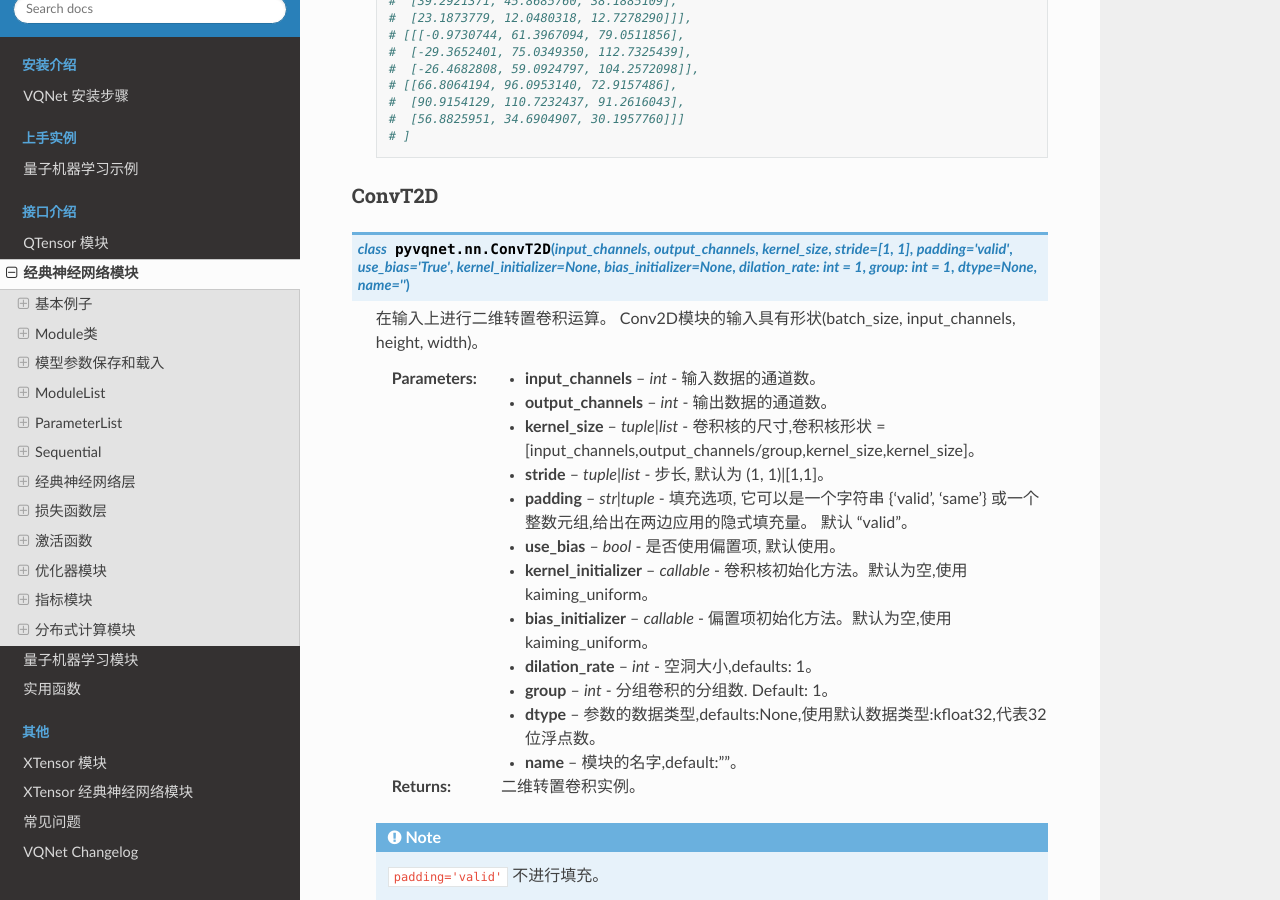
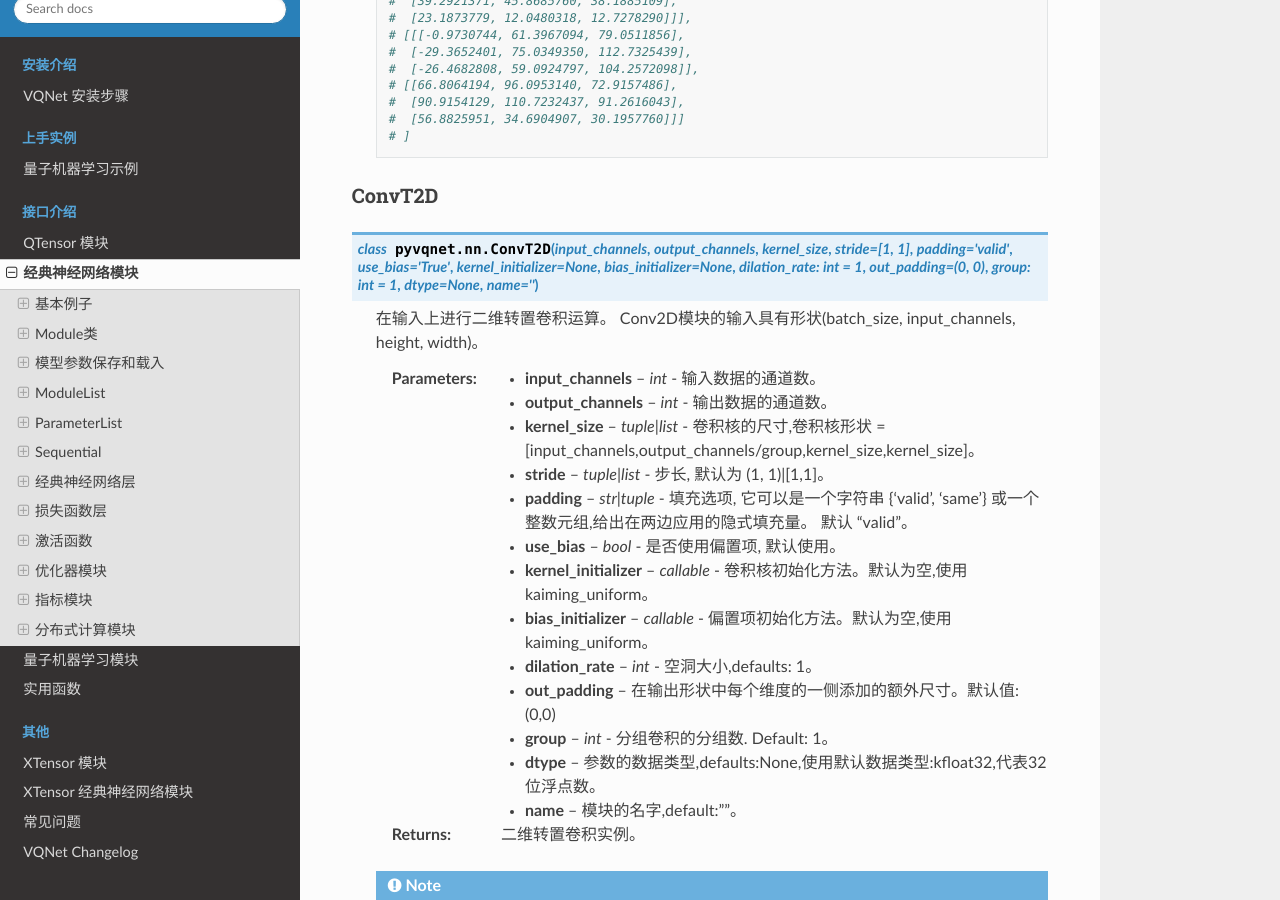
Before and after one commit to OriginQ/VQNET2.0-tutorial, a Sphinx documentation site: the page built from source/rst/nn.rst, in a window 1280 px wide and 900 px high, scrolled down 10376 px. Built offline with Sphinx 7.4.7 and the Read the Docs theme 2.0.0, drawn with Linux system fonts in a browser that asks for light colours.

Commit message:
[fix] add convt2d out_padding

```diff
--- a/source/rst/nn.rst
+++ b/source/rst/nn.rst
@@ -531,7 +531,7 @@ Conv2D
 ConvT2D
 =================================
 
-.. py:class:: pyvqnet.nn.ConvT2D(input_channels,output_channels,kernel_size,stride=[1, 1],padding="valid",use_bias="True", kernel_initializer=None,bias_initializer=None, dilation_rate: int = 1, group: int = 1, dtype = None, name = "")
+.. py:class:: pyvqnet.nn.ConvT2D(input_channels,output_channels,kernel_size,stride=[1, 1],padding="valid",use_bias="True", kernel_initializer=None,bias_initializer=None, dilation_rate: int = 1, out_padding = (0,0), group: int = 1, dtype = None, name = "")
 
     在输入上进行二维转置卷积运算。 Conv2D模块的输入具有形状(batch_size, input_channels, height, width)。
 
@@ -544,6 +544,7 @@ ConvT2D
     :param kernel_initializer: `callable` - 卷积核初始化方法。默认为空,使用kaiming_uniform。
     :param bias_initializer: `callable` - 偏置项初始化方法。默认为空,使用kaiming_uniform。
     :param dilation_rate: `int` - 空洞大小,defaults: 1。
+    :param out_padding: 在输出形状中每个维度的一侧添加的额外尺寸。默认值:(0,0)
     :param group: `int` -  分组卷积的分组数. Default: 1。
     :param dtype: 参数的数据类型,defaults:None,使用默认数据类型:kfloat32,代表32位浮点数。
     :param name: 模块的名字,default:""。
```
